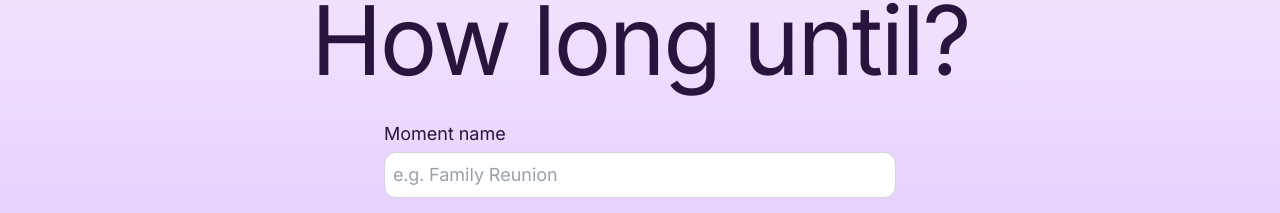
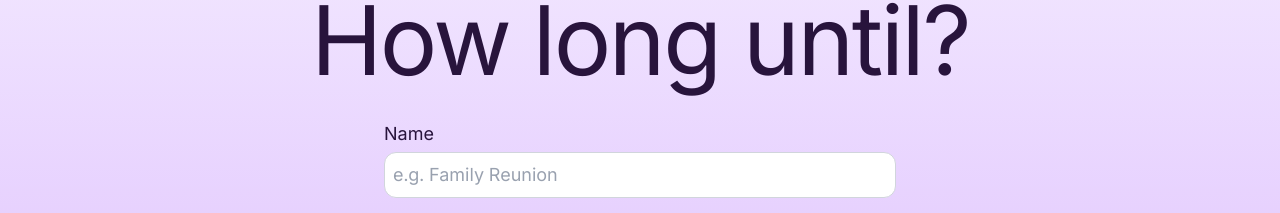
Before and after one commit to stefanluth/until, a Next.js app: page / in a window 1280 px wide. Shown: the part 214-427 px from the top of the page. Built offline with nearby package versions, Linux system fonts and the light colour scheme.

Commit message:
fix(a11y): rename moment name label and add screen reader text
Show "Name" on screen and give screen readers the full question so
the field is not just a bare "Name".

```diff
--- a/app/_components/MomentInput.tsx
+++ b/app/_components/MomentInput.tsx
@@ -48,7 +48,7 @@ export default function MomentInput() {
     <form className="flex flex-col gap-1 sm:gap-1.5" onSubmit={handleSubmit}>
       <div>
         <label className="text-base sm:text-lg" htmlFor="name">
-          Moment name
+          Name <span className="sr-only">of the moment you are counting down to</span>
         </label>
         <input
           ref={nameInputRef}
```
